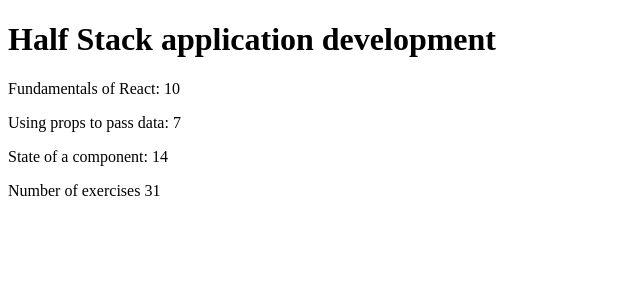
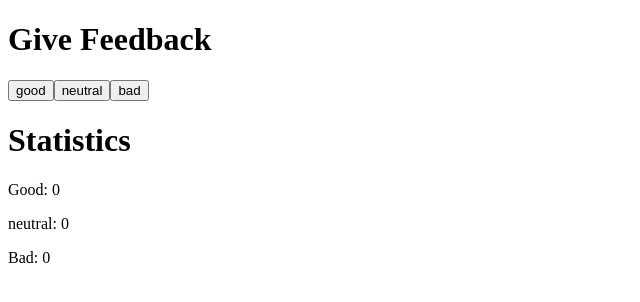
Before and after one commit to CrystalZawedde/fullstackopen, a React (Vite) app in the folder part1/: page / in a window 1280 px wide. Shown: the top 302 px of the page, without its empty margins (0-640 px from the left). Built offline with nearby package versions, Linux system fonts and the light colour scheme.

Commit message:
1.6 Unicafe step1

```diff
--- a/part1/src/App.jsx
+++ b/part1/src/App.jsx
@@ -1,45 +1,37 @@
-const App = (props) => {
-  const course = {name:'Half Stack application development',
-     parts:[{name:'Fundamentals of React',
-    exercises : 10},
-    {name:'Using props to pass data',
-    exercises : 7},
-    {name:'State of a component',
-    exercises : 14}]}
-  const total = course.parts[0].exercises + course.parts[1].exercises + course.parts[2].exercises
-  return (
-    <div>
-      <Header course={course.name} />
-      <Content parts={course.parts}/>
-      <Total total={total} />
-    </div>
-  )
+import { useState } from "react"
+const Button=({onClick, text})=>{
+  return(<button onClick={onClick}>{text}</button>)
+}
+const App = () => {
+  const [good,setGood]= useState(0)
+  const [neutral,setNeutral]= useState(0)
+  const [bad,setBad]= useState(0)
+
+  const good_feedback=()=>{
+  console.log("Setting good")
+  setGood(good+1)
 }
 
-const Header =(props)=>{
-  return(<h1>
-    {props.course}
-  </h1>)}
-
-const Part =(props)=>{
-  return(
-    <p>{props.name}: {props.exercises}</p>
-  )
-}
-const Content=(props)=>{return(
-    <div>
-      <Part name ={props.parts[0].name} exercises = {props.parts[0].exercises}/>
-      <Part name ={props.parts[1].name} exercises = {props.parts[1].exercises}/>
-      <Part name ={props.parts[2].name} exercises = {props.parts[2].exercises}/>
-
-
-  </div>)
+const neutral_feedback=()=>{
+  console.log("Setting neutral")
+  setNeutral(neutral+1)
 }
 
-const Total=(props)=>{
-  return(
-    <p>Number of exercises {props.total}</p>
-  )
+const bad_feedback=()=>{
+  console.log("Setting bad")
+  setBad(bad+1)
+}
+
+  return(<div>
+    <h1>Give Feedback</h1>
+    <Button onClick={good_feedback} text="good"/>
+    <Button onClick={neutral_feedback} text="neutral"/>
+    <Button onClick={bad_feedback} text="bad"/>
+    <h1>Statistics</h1>
+    <p>Good: {good} </p>
+    <p>neutral: {neutral} </p>
+    <p>Bad: {bad} </p>
+  </div>)
 }
 
 
```
